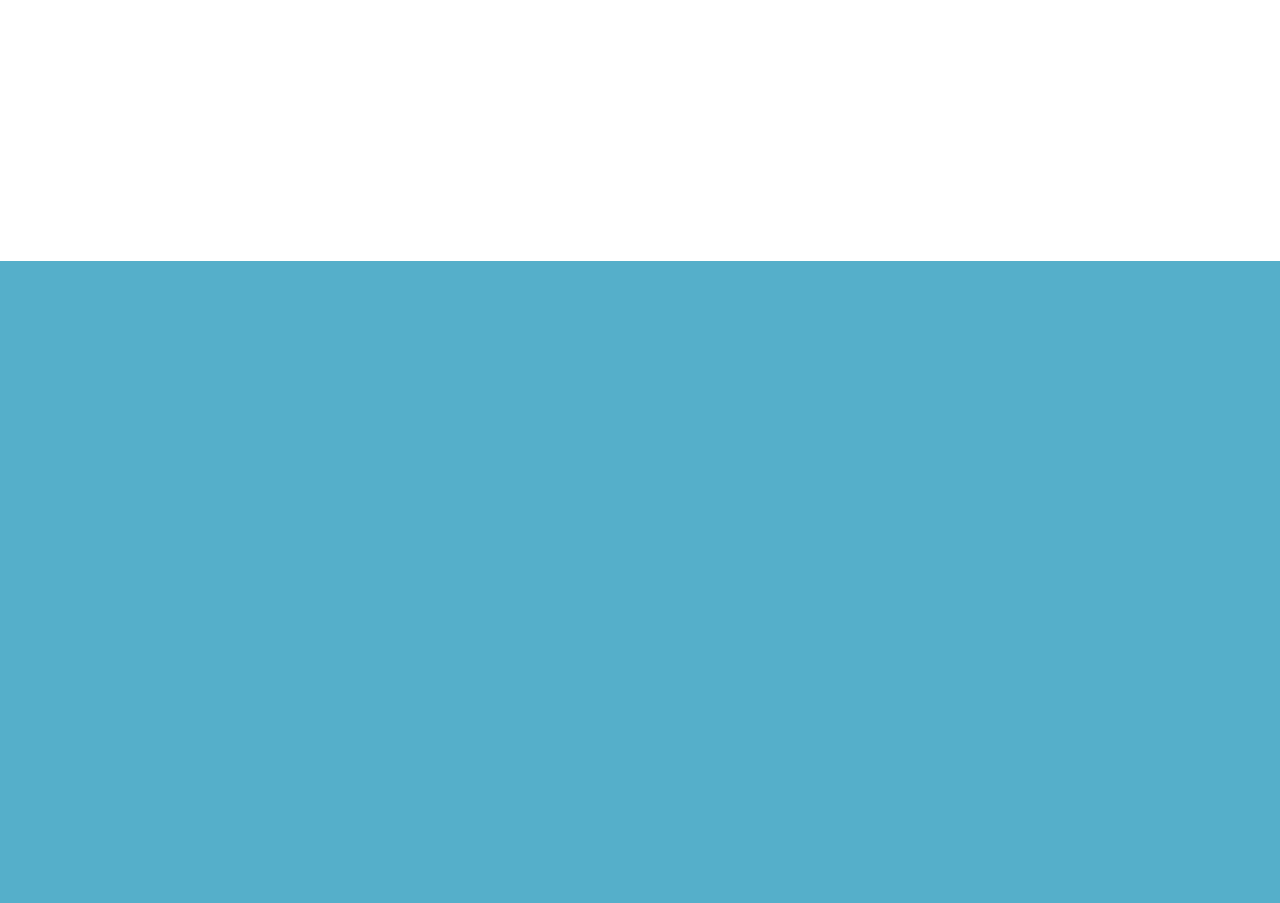
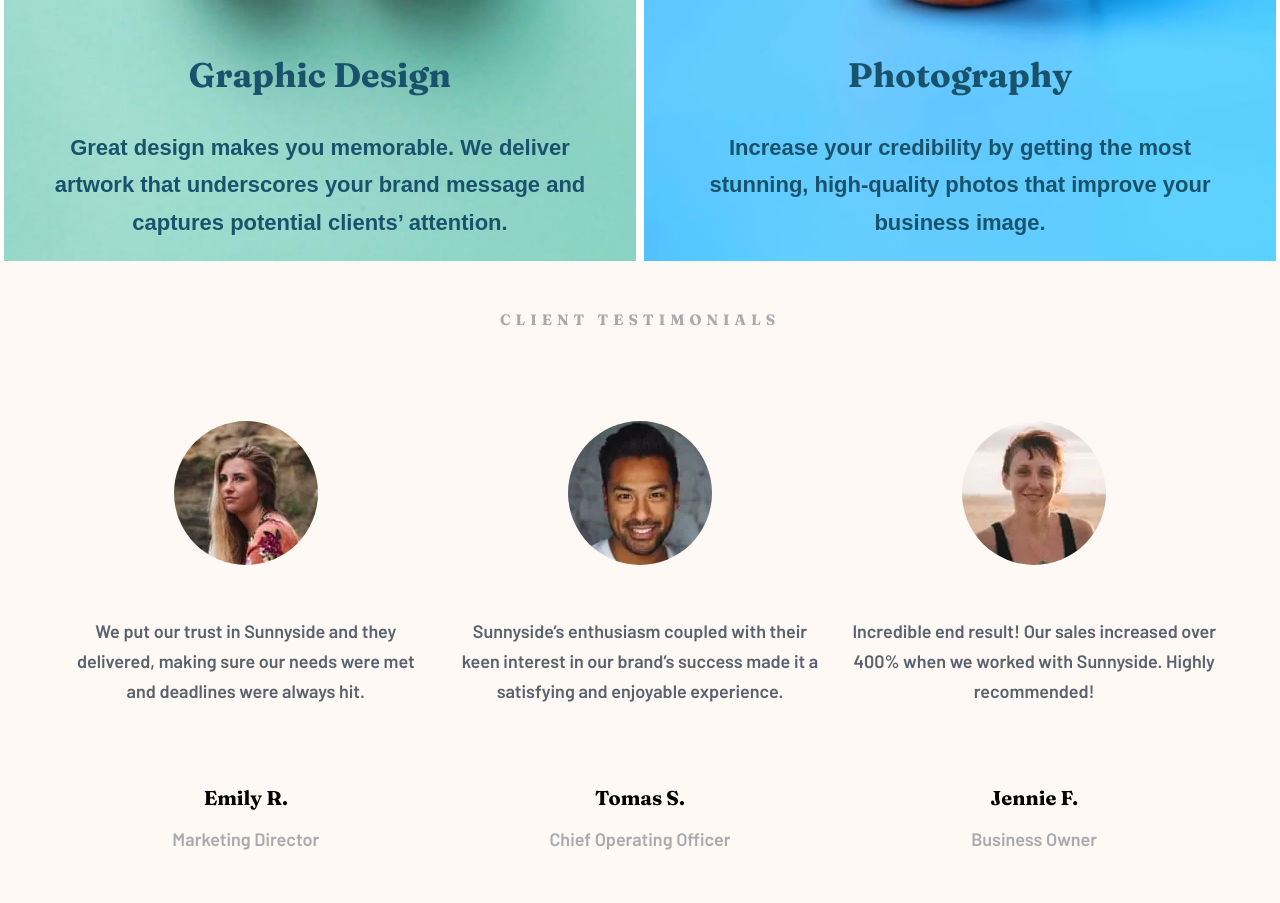
Before and after one commit to AlejandroCuriel/Sunnyside-Agency, a website: page index.html in a window 1280 px wide. Shown: the part 2133-3036 px from the top of the page. Before the commit the page ends 2394 px from the top, so only its background shows below. Drawn offline with Linux system fonts and the light colour scheme.

Commit message:
crea seccion de testimoniales y los estilos

```diff
--- a/index.html
+++ b/index.html
@@ -73,10 +73,36 @@
         </div>
       </div>
     </main>
+
+    <section class="testimonials mg-top-bot-5">
+      <h2 class="text-center">Client Testimonials</h2>
+      <div class="testimonials__content content text-center">
+        <div class="testimonials__container mg-top-bot-5">
+          <img src="build/img/image-emily.webp" alt="image Emily">
+          <p>We put our trust in Sunnyside and they delivered, making sure our needs were met and deadlines
+             were always hit.</p>
+          <cite class="testimonials__container--name">Emily R.</cite>
+          <span class="testimonials__container--job">Marketing Director</span>
+        </div>
+        <div class="testimonials__container mg-top-bot-5">
+          <img src="build/img/image-thomas.webp" alt="image Thomas">
+          <p>Sunnyside’s enthusiasm coupled with their keen interest in our brand’s success made it a
+             satisfying and enjoyable experience.</p>
+          <cite class="testimonials__container--name">Tomas S.</cite>
+          <span class="testimonials__container--job">Chief Operating Officer</span>
+        </div>
+        <div class="testimonials__container mg-top-bot-5">
+          <img src="build/img/image-jennie.webp" alt="image jennie">
+          <p>Incredible end result! Our sales increased over 400% when we worked with Sunnyside.
+             Highly recommended!</p>
+          <cite class="testimonials__container--name">Jennie F.</cite>
+          <span class="testimonials__container--job">Business Owner</span>
+        </div>
+      </div>
+    </section>
     <!--
     Client testimonials
 
-    We put our trust in Sunnyside and they delivered, making sure our needs were met and deadlines were always hit.
     Emily R.
     Marketing Director
 
@@ -84,7 +110,7 @@
     Thomas S.
     Chief Operating Officer
 
-    Incredible end result! Our sales increased over 400% when we worked with Sunnyside. Highly recommended!
+
     Jennie F.
     Business Owner
 
--- a/src/scss/app.scss
+++ b/src/scss/app.scss
@@ -6,3 +6,4 @@
 @import 'utils/helpers';
 @import 'layout/header';
 @import 'layout/main-content';
+@import 'layout/testimonials';
--- a/src/scss/base/_globals.scss
+++ b/src/scss/base/_globals.scss
@@ -8,6 +8,7 @@ html {
 
 body {
   font-size: 18px;
+  background-color: $cream-white;
 }
 
 img {
--- a/src/scss/layout/_header.scss
+++ b/src/scss/layout/_header.scss
@@ -1,7 +1,3 @@
-body {
-  background-color: rgb(85, 175, 202);
-}
-
 .header {
   height: 143.7vw;
 
--- /dev/null
+++ b/src/scss/layout/_testimonials.scss
@@ -0,0 +1,71 @@
+.testimonials {
+  color: $dark-grayish-blue;
+  font-family: $main-font;
+
+  h2 {
+    color: $grayish-blue;
+    font-family: $secondary-font;
+    font-size: 1.5rem;
+    letter-spacing: 5px;
+    text-transform: uppercase;
+
+    @include desktop {
+      font-size: 2.5rem;
+    }
+  }
+
+  .d-flex {
+    @include phone {
+      display: block;
+    }
+    @include laptop {
+      display: flex;
+    }
+  }
+}
+
+.testimonials__content {
+  @include laptop {
+    display: flex;
+    justify-content: space-between;
+  }
+}
+
+.testimonials__container {
+  p {
+    font-size: 1.7rem;
+    line-height: 3rem;
+
+    @include laptop {
+      font-size: 1.8rem;
+      margin-bottom: 8rem;
+    }
+
+    @include desktop {
+      font-size: 2.2rem;
+    }
+  }
+
+  @include laptop {
+    flex-basis: calc(33.3% - 2rem);
+  }
+
+  .testimonials__container--name {
+    color: $black;
+    font-family: $secondary-font;
+    font-size: 2rem;
+    font-style: normal;
+    font-weight: bolder;
+  }
+
+  img {
+    border-radius: 50%;
+    margin: 3rem 0;
+  }
+
+  .testimonials__container--job {
+    color: $grayish-blue;
+    display: block;
+    margin-top: 2rem;
+  }
+}
--- a/src/scss/utils/_helpers.scss
+++ b/src/scss/utils/_helpers.scss
@@ -3,6 +3,15 @@
   margin: 0 auto;
 }
 
-.mg-top-bot-3 {
-  margin: 3rem 0;
+.mg-top-bot-5 {
+  margin: 5rem 0;
 }
+
+.text-center{
+  text-align: center;
+}
+
+.d-flex{
+  display: flex;
+  justify-content: space-between;
+}
--- a/src/scss/utils/_variables.scss
+++ b/src/scss/utils/_variables.scss
@@ -11,6 +11,7 @@ $dark-desaturated-blue: hsl(212, 27%, 19%);
 $dark-grayish-blue: hsl(213, 9%, 39%);
 $grayish-blue: hsl(210, 4%, 67%);
 $white: hsl(0, 0%, 100%);
+$cream-white: hsl(25, 100%, 98%);
 
 //Font
 $main-font: 'Barlow', sans-serif;
```
Also changed, not shown: build/css/app.css.
